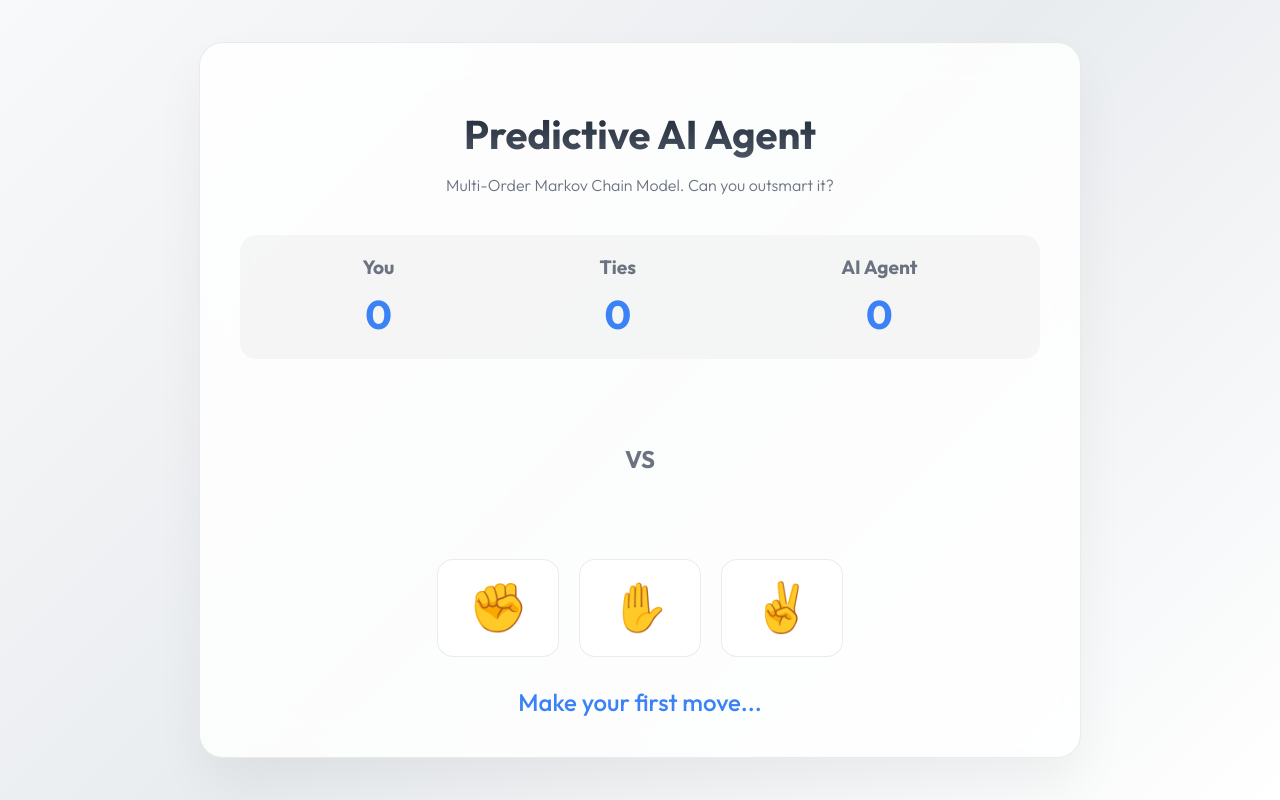
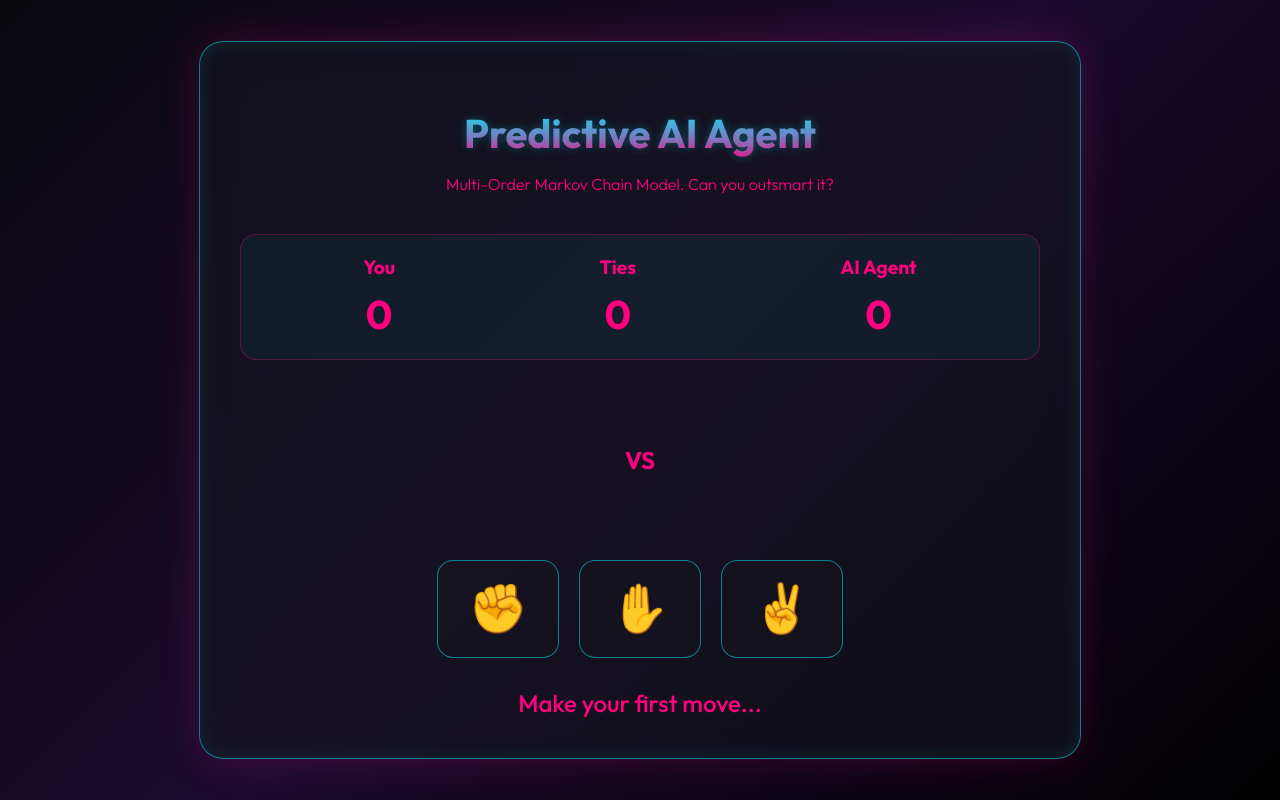
Before and after one commit to PJain7988/rock-paper-scissors-ai, a plain HTML site: page index.html in a window 1280 px wide. Drawn offline with Linux system fonts and the light colour scheme; no server answers.

Commit message:
style: apply Cyberpunk Neon theme

```diff
--- a/index.html
+++ b/index.html
@@ -7,12 +7,12 @@
     <link href="https://fonts.googleapis.com/css2?family=Outfit:wght@300;500;700&display=swap" rel="stylesheet">
     <style>
         :root {
-            --primary: #3b82f6; /* Modern blue accent */
-            --bg-gradient: linear-gradient(135deg, #f8f9fa, #e9ecef, #ffffff);
-            --glass-bg: rgba(255, 255, 255, 0.85);
-            --glass-border: rgba(0, 0, 0, 0.08);
-            --text-main: #1f2937;
-            --text-muted: #6b7280;
+            --primary: #ff007f; /* Hot Pink */
+            --bg-gradient: linear-gradient(135deg, #09090e, #1a0b2e, #000000);
+            --glass-bg: rgba(20, 20, 30, 0.7);
+            --glass-border: rgba(0, 240, 255, 0.5); /* Cyan border */
+            --text-main: #00f0ff; /* Cyan text */
+            --text-muted: #ff007f; /* Pink muted */
         }
 
         body {
@@ -38,16 +38,17 @@
             border-radius: 24px;
             padding: 40px;
             text-align: center;
-            box-shadow: 0 25px 50px rgba(0,0,0,0.05);
+            box-shadow: 0 0 40px rgba(255, 0, 127, 0.2), inset 0 0 20px rgba(0, 240, 255, 0.1);
             animation: fadeIn 1s ease-out;
         }
 
         h1 {
             font-size: 2.5rem;
             margin-bottom: 10px;
-            background: -webkit-linear-gradient(#1f2937, #4b5563);
+            background: -webkit-linear-gradient(#00f0ff, #ff007f);
             -webkit-background-clip: text;
             -webkit-text-fill-color: transparent;
+            text-shadow: 0 0 10px rgba(0, 240, 255, 0.3);
         }
 
         p.subtitle {
@@ -60,7 +61,8 @@
             display: flex;
             justify-content: space-around;
             margin-bottom: 40px;
-            background: rgba(0,0,0,0.03);
+            background: rgba(0, 240, 255, 0.05);
+            border: 1px solid rgba(255, 0, 127, 0.3);
             padding: 20px;
             border-radius: 16px;
         }
@@ -111,9 +113,9 @@
 
         button.move-btn:hover {
             transform: translateY(-5px);
-            background: rgba(0,0,0,0.03);
-            box-shadow: 0 10px 20px rgba(0,0,0,0.08);
-            border-color: var(--primary);
+            background: rgba(255, 0, 127, 0.1);
+            box-shadow: 0 0 25px rgba(0, 240, 255, 0.4);
+            border-color: #00f0ff;
         }
 
         button.move-btn:active { transform: translateY(0); }
```
